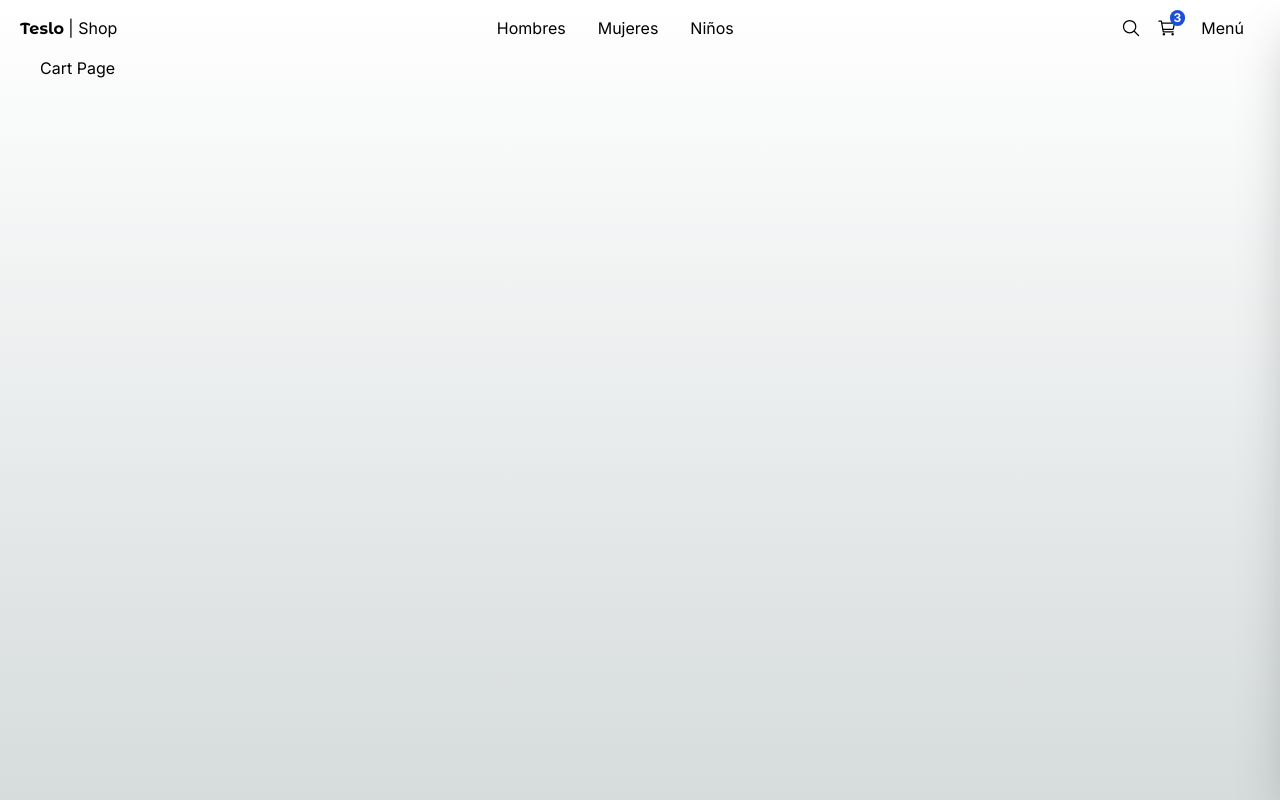
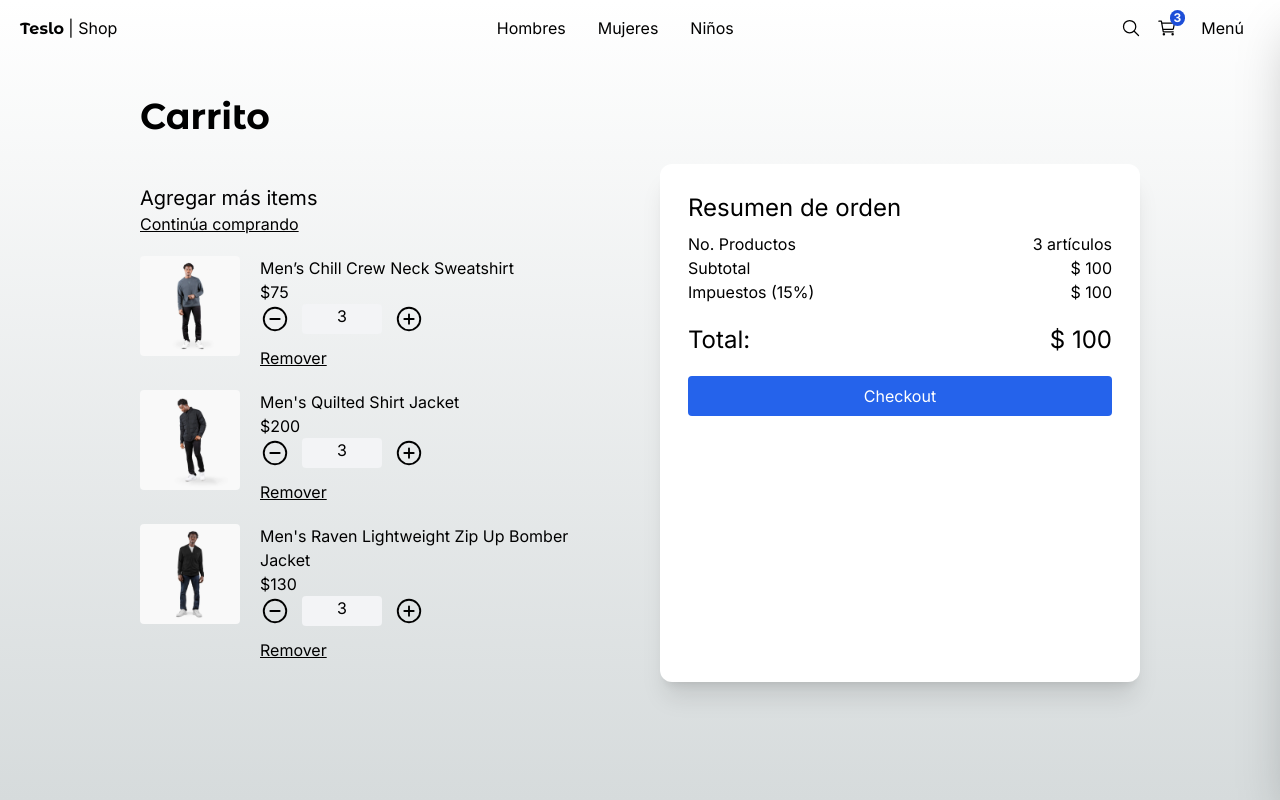
Before and after one commit to DevTalles-corp/next-teslo-shop, a Next.js app: page /cart in a window 1280 px wide. Built offline with nearby package versions, Linux system fonts and the light colour scheme.

Commit message:
CartPage terminada

```diff
--- a/src/app/(shop)/cart/page.tsx
+++ b/src/app/(shop)/cart/page.tsx
@@ -1,8 +1,115 @@
+import Link from 'next/link';
 
-export default function() {
+import { QuantitySelector, Title } from '@/components';
+import { initialData } from '@/seed/seed';
+import Image from 'next/image';
+
+
+const productsInCart = [
+  initialData.products[ 0 ],
+  initialData.products[ 1 ],
+  initialData.products[ 2 ],
+];
+
+
+export default function () {
   return (
-    <div>
-      <h1>Cart Page</h1>
+    <div className="flex justify-center items-center mb-72 px-10 sm:px-0">
+
+      <div className="flex flex-col w-[1000px]">
+
+        <Title title='Carrito' />
+
+
+        <div className="grid grid-cols-1 sm:grid-cols-2 gap-10">
+
+          {/* Carrito */ }
+          <div className="flex flex-col mt-5">
+            <span className="text-xl">Agregar más items</span>
+            <Link href="/" className="underline mb-5">
+              Continúa comprando
+            </Link>
+
+
+
+          {/* Items */ }
+          {
+            productsInCart.map( product => (
+
+              <div key={ product.slug } className="flex mb-5">
+                <Image
+                  src={ `/products/${ product.images[ 0 ] }` }
+                  width={ 100 }
+                  height={ 100 }
+                  style={{
+                    width: '100px',
+                    height: '100px'
+                  }}
+                  alt={ product.title }
+                  className="mr-5 rounded"
+                />
+
+                <div>
+                  <p>{ product.title }</p>
+                  <p>${ product.price }</p>
+                  <QuantitySelector quantity={ 3 } />
+
+                  <button className="underline mt-3">
+                    Remover
+                  </button>
+                </div>
+
+              </div>
+
+
+            ) )
+          }
+           </div>
+
+
+
+
+          {/* Checkout - Resumen de orden */ }
+          <div className="bg-white rounded-xl shadow-xl p-7">
+            <h2 className="text-2xl mb-2">Resumen de orden</h2>
+
+            <div className="grid grid-cols-2">
+
+              <span>No. Productos</span>
+              <span className="text-right">3 artículos</span>
+
+              <span>Subtotal</span>
+              <span className="text-right">$ 100</span>
+
+              <span>Impuestos (15%)</span>
+              <span className="text-right">$ 100</span>
+
+              <span className="mt-5 text-2xl">Total:</span>
+              <span className="mt-5 text-2xl text-right">$ 100</span>
+
+
+            </div>
+
+            <div className="mt-5 mb-2 w-full">
+              <Link
+                className="flex btn-primary justify-center"
+                href="/checkout/address">
+                Checkout
+              </Link>
+            </div>
+
+
+          </div>
+
+
+
+        </div>
+
+
+
+      </div>
+
+
     </div>
   );
 }
```
